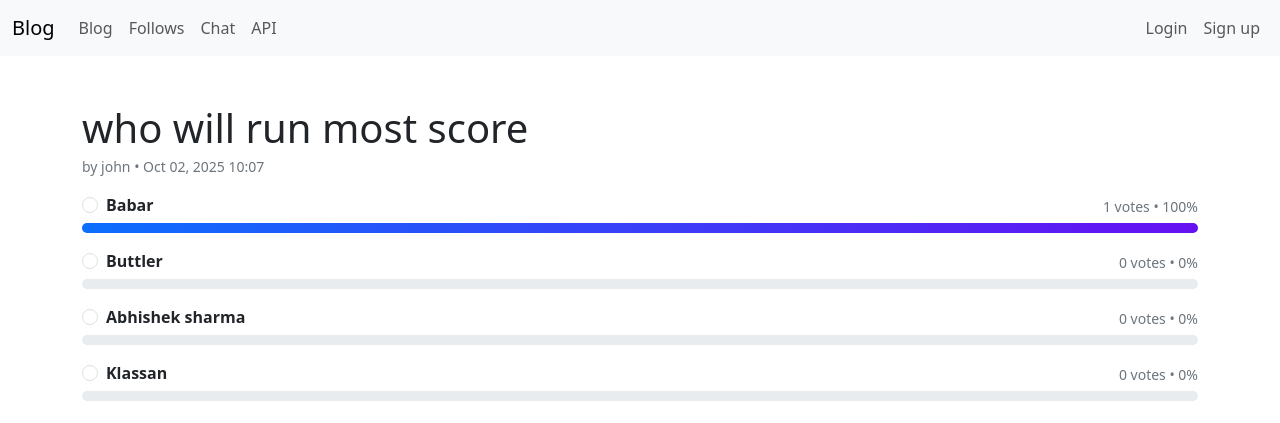
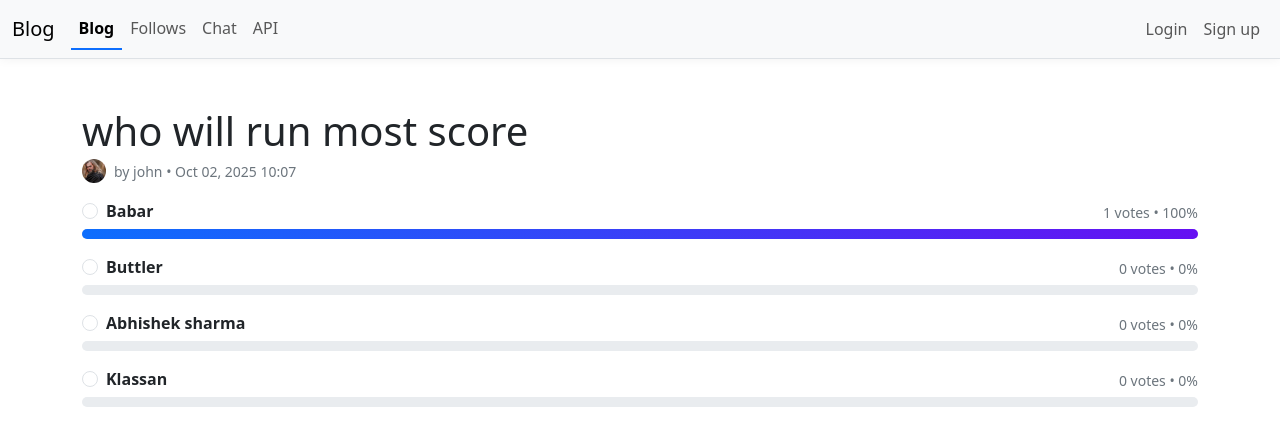
Before and after one commit to anwar-genai/blog-with-drf-and-auth, a Django app: a page that uses templates/base.html in a window 1280 px wide. Shown: the top 423 px of the page. Run offline with Django 5.2, Linux system fonts and the light colour scheme; data comes from the database, SQL or seed files in the repository; parts of the project's set-up code (start-up, migrations or seed data) failed here and were passed over; some libraries are stand-ins or nearby versions.

Commit message:
UI: avatars, sticky header, active nav; blog search + type filters; badges and card polish

```diff
--- a/blog/views.py
+++ b/blog/views.py
@@ -15,6 +15,12 @@ from .forms import (
 
 def index(request: HttpRequest) -> HttpResponse:
     qs = Post.objects.select_related('author').prefetch_related('likes').all()
+    q = request.GET.get('q', '').strip()
+    t = request.GET.get('type', '').strip()
+    if q:
+        qs = qs.filter(title__icontains=q) | qs.filter(content__icontains=q)
+    if t in ['article', 'post', 'poll']:
+        qs = qs.filter(type=t)
     paginator = Paginator(qs, 15)
     page = request.GET.get('page')
     try:
--- a/static/site.css
+++ b/static/site.css
@@ -4,6 +4,12 @@
 .comment-card { background: #fff; border: 1px solid #e5e7eb; border-radius: .5rem; }
 .comment-card .meta { color: #6c757d; font-size: .85rem; }
 .comment-form textarea { border-radius: .5rem; }
+
+/* Sticky navbar shadow */
+.navbar.sticky-top { box-shadow: 0 1px 10px rgba(0,0,0,.05); }
+
+/* Active nav state */
+.navbar .nav-link.active { font-weight: 600; border-bottom: 2px solid #0d6efd; }
 /* Editor/content presentation tweaks */
 .ck-editor__editable_inline {
   border-top: 2px solid #000 !important; /* black top border */
--- a/templates/base.html
+++ b/templates/base.html
@@ -9,7 +9,7 @@
     <link rel="stylesheet" href="{% static 'site.css' %}">
   </head>
   <body>
-    <nav class="navbar navbar-expand-lg bg-body-tertiary">
+    <nav class="navbar navbar-expand-lg bg-body-tertiary sticky-top border-bottom">
       <div class="container-fluid">
         <a class="navbar-brand" href="/">Blog</a>
         <button class="navbar-toggler" type="button" data-bs-toggle="collapse" data-bs-target="#navbarSupportedContent">
@@ -17,7 +17,7 @@
         </button>
         <div class="collapse navbar-collapse" id="navbarSupportedContent">
           <ul class="navbar-nav me-auto mb-2 mb-lg-0">
-            <li class="nav-item"><a class="nav-link" href="/blog/">Blog</a></li>
+            <li class="nav-item"><a class="nav-link {% if request.path|slice:":6" == '/blog/' %}active{% endif %}" href="/blog/">Blog</a></li>
             <li class="nav-item"><a class="nav-link" href="/follows/">Follows</a></li>
             <li class="nav-item"><a class="nav-link" href="/chat/">Chat</a></li>
             <li class="nav-item"><a class="nav-link" href="/api/">API</a></li>
@@ -26,6 +26,9 @@
             {% if user.is_authenticated %}
               <li class="nav-item dropdown">
                 <a class="nav-link dropdown-toggle" href="#" role="button" data-bs-toggle="dropdown" aria-expanded="false">
+                  {% if user.profile and user.profile.avatar %}
+                    <img src="{{ user.profile.avatar.url }}" alt="avatar" class="rounded-circle me-2" width="24" height="24">
+                  {% endif %}
                   {{ user.username }}
                 </a>
                 <ul class="dropdown-menu dropdown-menu-end">
--- a/templates/blog/detail.html
+++ b/templates/blog/detail.html
@@ -4,7 +4,12 @@
   <div class="d-flex justify-content-between align-items-start mb-3">
     <div>
       <h1 class="mb-1">{{ post.title }}</h1>
-      <div class="text-secondary small">by {{ post.author.username }} • {{ post.created_at|date:"M d, Y H:i" }}</div>
+      <div class="text-secondary small d-flex align-items-center gap-2">
+        {% if post.author.profile and post.author.profile.avatar %}
+          <img src="{{ post.author.profile.avatar.url }}" alt="avatar" class="rounded-circle" width="24" height="24">
+        {% endif %}
+        <span>by {{ post.author.username }} • {{ post.created_at|date:"M d, Y H:i" }}</span>
+      </div>
     </div>
     <div>
       {% if request.user.is_authenticated %}
@@ -92,9 +97,18 @@
   <h4 class="mb-3">Comments</h4>
   <div class="mb-3">
     {% for comment in post.comments.all %}
-      <div class="comment-card p-3 mb-2">
-        <div class="meta mb-1">{{ comment.author.username }} • {{ comment.created_at|date:"M d, Y H:i" }}</div>
-        <div>{{ comment.content|linebreaks }}</div>
+      <div class="comment-card p-3 mb-2 d-flex gap-2">
+        <div>
+          {% if comment.author.profile and comment.author.profile.avatar %}
+            <img src="{{ comment.author.profile.avatar.url }}" alt="avatar" class="rounded-circle" width="36" height="36">
+          {% else %}
+            <div class="rounded-circle bg-secondary-subtle" style="width:36px;height:36px;"></div>
+          {% endif %}
+        </div>
+        <div class="flex-grow-1">
+          <div class="meta mb-1">{{ comment.author.username }} • {{ comment.created_at|date:"M d, Y H:i" }}</div>
+          <div>{{ comment.content|linebreaks }}</div>
+        </div>
       </div>
     {% empty %}
       <p class="text-secondary">No comments yet.</p>
```
Also changed, not shown: templates/blog/index.html (+11 -1 lines), README.md.
